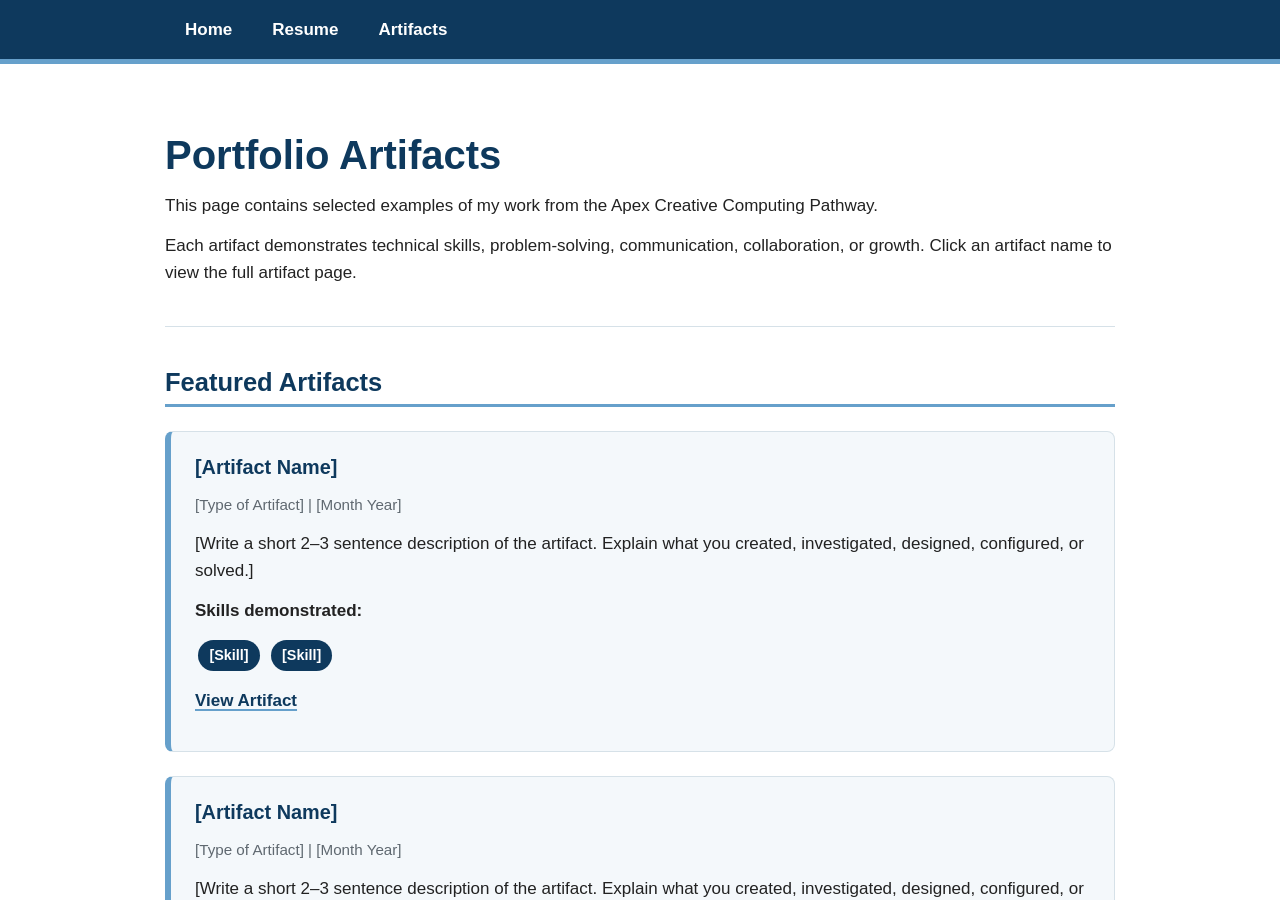
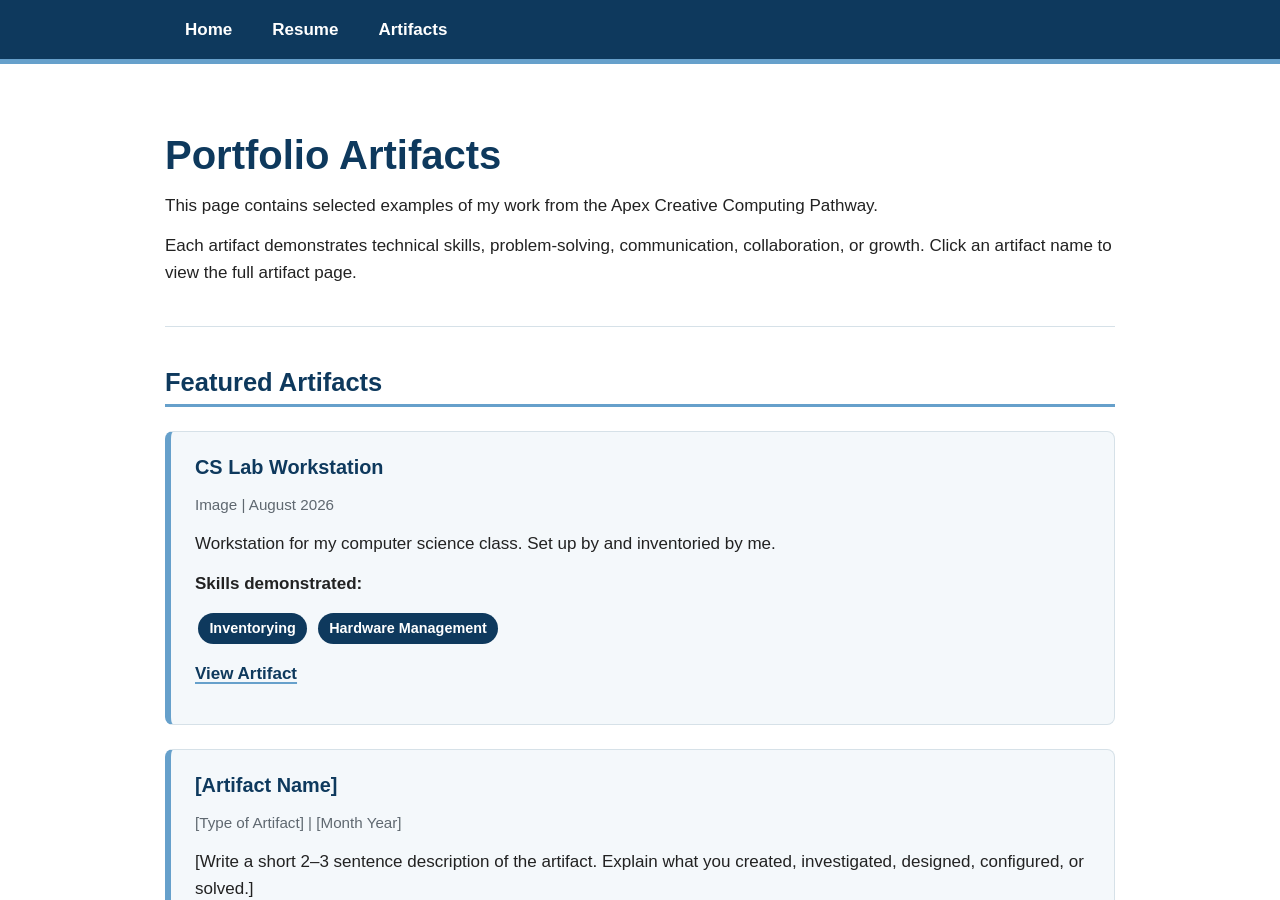
Before and after one commit to Creb206/Apex-Portfolio, a Jekyll site: the page built from artifacts.md, in a window 1280 px wide and 900 px high. Built offline with Jekyll 4.4.1, drawn with Linux system fonts in a browser that asks for light colours.

Commit message:
Work on setting up artifact

```diff
--- a/artifacts.md
+++ b/artifacts.md
@@ -15,17 +15,17 @@ Each artifact demonstrates technical skills, problem-solving, communication, col
 
 <div class="artifact-card" markdown="1">
 
-### [Artifact Name]
-<p class="artifact-meta">[Type of Artifact] | [Month Year]</p>
+### CS Lab Workstation
+<p class="artifact-meta"> Image | August 2026 </p>
 
-[Write a short 2–3 sentence description of the artifact. Explain what you created, investigated, designed, configured, or solved.]
+Workstation for my computer science class. Set up by and inventoried by me.
 
 **Skills demonstrated:**
 
-<span class="skill-tag">[Skill]</span>
-<span class="skill-tag">[Skill]</span>
+<span class="skill-tag">Inventorying</span>
+<span class="skill-tag">Hardware Management</span>
 
-[View Artifact](artifacts/ARTIFACT-FOLDER/)
+[View Artifact](artifacts/Workstation)
 
 </div>
 
```
Also changed, not shown: artifacts/Workstation/index.md (renamed from artifacts/cs-lab/index.md, +6 -6 lines), artifacts/Workstation/Workstation.jpg (renamed from artifacts/cs-lab/IMG_20260817_111545.jpg).
